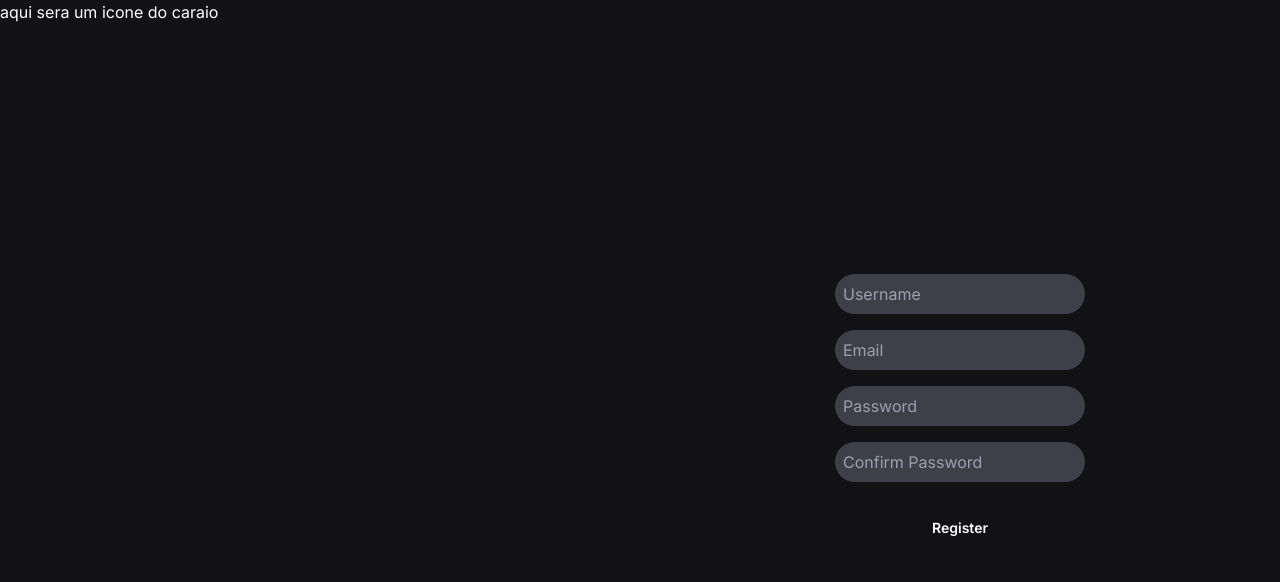
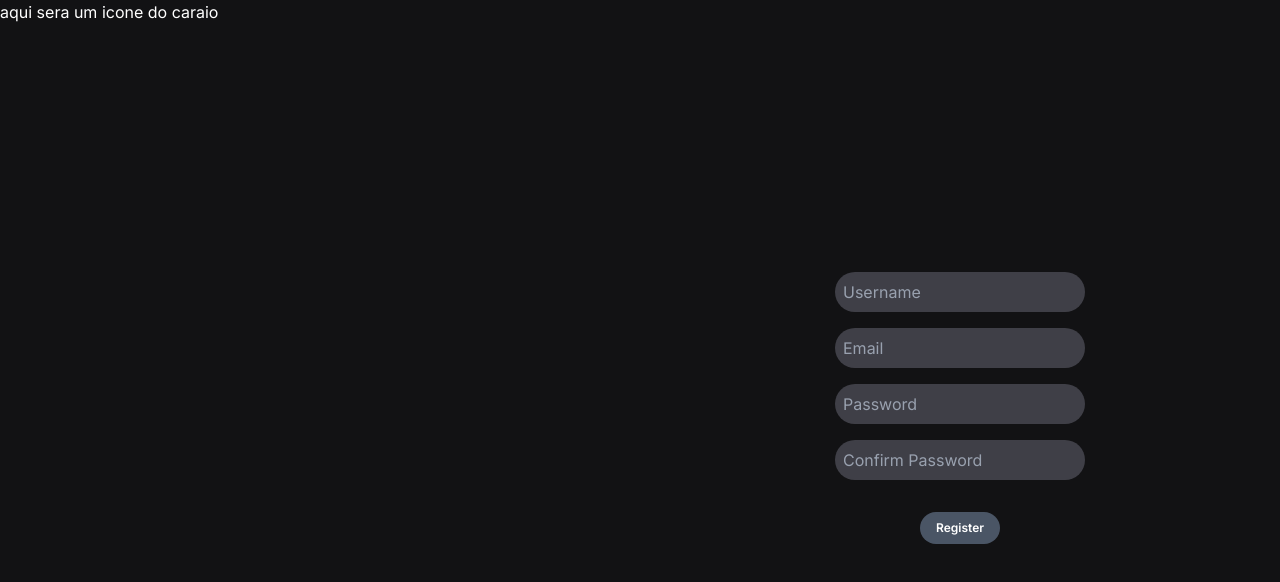
Before and after one commit to ThiagoHenriqueFP/devboxd-fe, a Next.js app: page /auth/signup in a window 1280 px wide. Shown: the top 582 px of the page. Built offline with nearby package versions, Linux system fonts and the light colour scheme; no server answers.

Commit message:
feature: authentication redirection

```diff
--- a/app/auth/signin/page.tsx
+++ b/app/auth/signin/page.tsx
@@ -36,6 +36,8 @@ export default function Signin() {
         username: data.username,
         password: data.password,
       });
+
+      router.push("/");
     } catch (e) {
       console.error(e);
     }
@@ -57,7 +59,11 @@ export default function Signin() {
           <span>{errors.password?.message}</span>
         </div>
       </div>
-      <Button className="mt-4" onClick={handleSubmit(handleSignin)}>
+      <Button
+        className="mt-4"
+        onClick={handleSubmit(handleSignin)}
+        variant="primary"
+      >
         Login
       </Button>
     </form>
--- a/app/auth/signup/page.tsx
+++ b/app/auth/signup/page.tsx
@@ -82,7 +82,11 @@ export default function Signin() {
           <span>{errors.confirmPassword?.message}</span>
         </div>
       </div>
-      <Button className="mt-4" onClick={handleSubmit(handleSignup)}>
+      <Button
+        className="mt-4"
+        onClick={handleSubmit(handleSignup)}
+        variant="primary"
+      >
         Register
       </Button>
     </form>
--- a/app/components/VariantButton.tsx
+++ b/app/components/VariantButton.tsx
@@ -2,18 +2,21 @@ import { ButtonHTMLAttributes } from "react";
 import { tv, VariantProps } from "tailwind-variants";
 
 export const variantButton = tv({
-    base: 'font-semibold text-white text-sm py-1 px-4 rounded-full active:opacity-80 transition-colors duration-200',
+  base: "font-semibold text-white text-sm py-1 px-4 rounded-full active:opacity-80 transition-colors duration-200 cursor-pointer",
 
-    variants: {
-        variant: {
-            primary: 'bg-gray-600 hover:bg-blue-700 text-white text-xs py-2 px-4 rounded-full ',
-            secondary: 'bg-blue-600 hover:bg-gray-700 text-white text-xs py-2 px-4 rounded-full ',
-            terciary: 'bg-red-600 hover:bg-gray-700 text-white text-xs py-2 px-4 rounded-full ',
-            solid: 'text-white',
-            outline: 'bg-transparent border-2 border-white text-white',
-            ghost: 'bg-transparent text-white hover:bg-white hover:text-black',
-        },
+  variants: {
+    variant: {
+      primary:
+        "bg-gray-600 hover:bg-blue-700 text-white text-xs py-2 px-4 rounded-full ",
+      secondary:
+        "bg-blue-600 hover:bg-gray-700 text-white text-xs py-2 px-4 rounded-full ",
+      terciary:
+        "bg-red-600 hover:bg-gray-700 text-white text-xs py-2 px-4 rounded-full ",
+      solid: "text-white",
+      outline: "bg-transparent border-2 border-white text-white",
+      ghost: "bg-transparent text-white hover:bg-white hover:text-black",
     },
+  },
 });
 
 export interface ButtonProps
--- a/proxy.ts
+++ b/proxy.ts
@@ -1,18 +1,33 @@
 import { NextResponse } from "next/server";
 import type { NextRequest } from "next/server";
+export function proxy(request: NextRequest) {
+  const token = request.cookies.get("access_token")?.value;
+  const { pathname } = request.nextUrl;
 
-const authPaths = ["/signin", "/signup"];
+  const isAuthRoute = pathname.startsWith("/auth");
 
-export function proxy(request: NextRequest) {
-  const isAuthenticated = request.cookies.get("access_token");
+  const isProtectedRoute = !isAuthRoute;
 
-  const path = request.nextUrl.pathname;
-  const isPathEmpty = path === "/";
-  const isAuthPath = authPaths.some((route) => path.startsWith(route));
+  if (!token && isProtectedRoute) {
+    return NextResponse.redirect(new URL("/auth/signin", request.url));
+  }
 
-  if (!isAuthenticated) {
-    return NextResponse.redirect(new URL("/signin", request.url));
-  } else if (isPathEmpty || isAuthPath) {
+  if (token && isAuthRoute) {
     return NextResponse.redirect(new URL("/", request.url));
   }
+
+  return NextResponse.next();
 }
+
+export const config = {
+  matcher: [
+    /*
+     * Match all request paths except for the ones starting with:
+     * - api (API routes)
+     * - _next/static (static files)
+     * - _next/image (image optimization files)
+     * - favicon.ico, sitemap.xml, robots.txt (metadata files)
+     */
+    "/((?!api|_next/static|_next/image|favicon.ico).*)",
+  ],
+};
```
